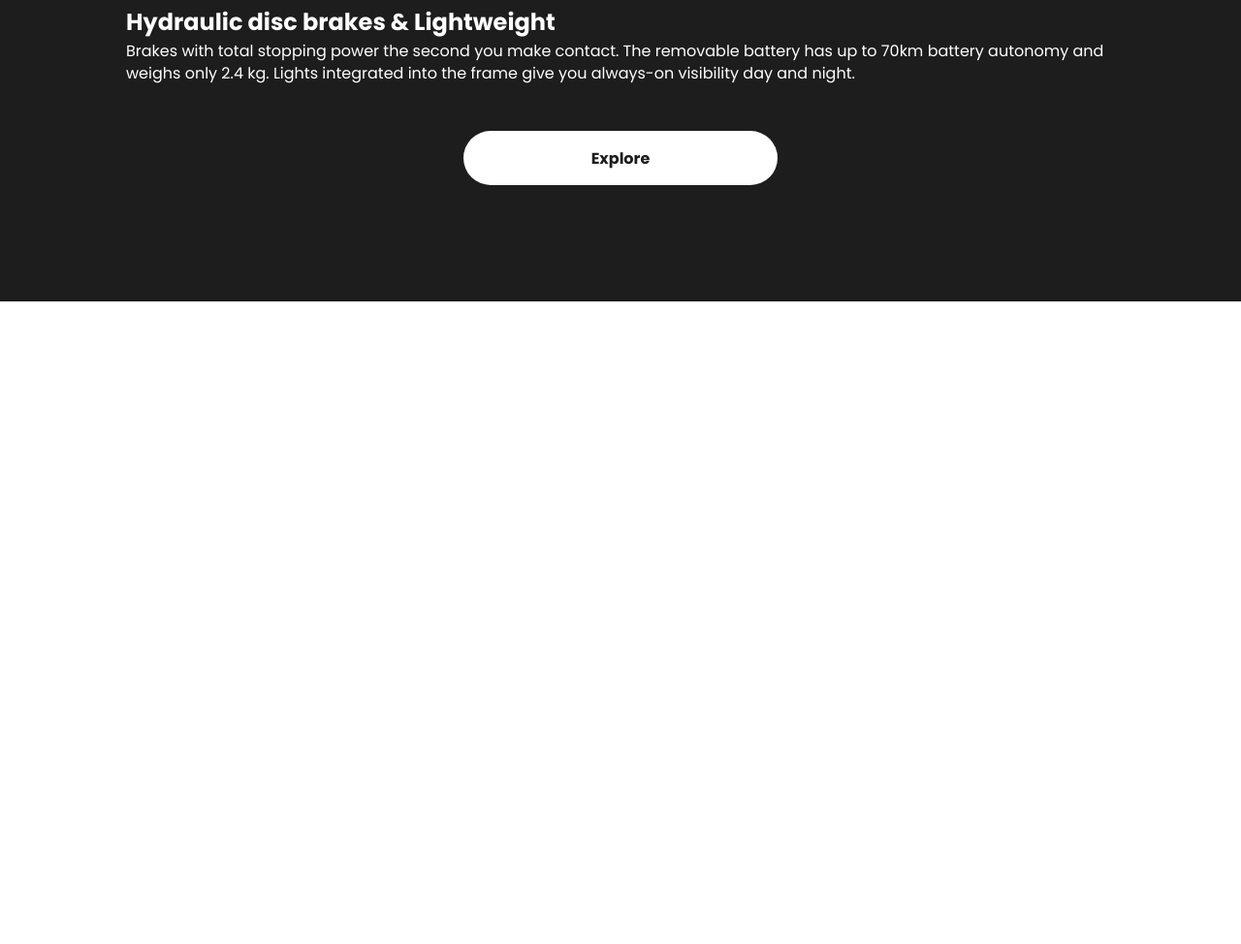
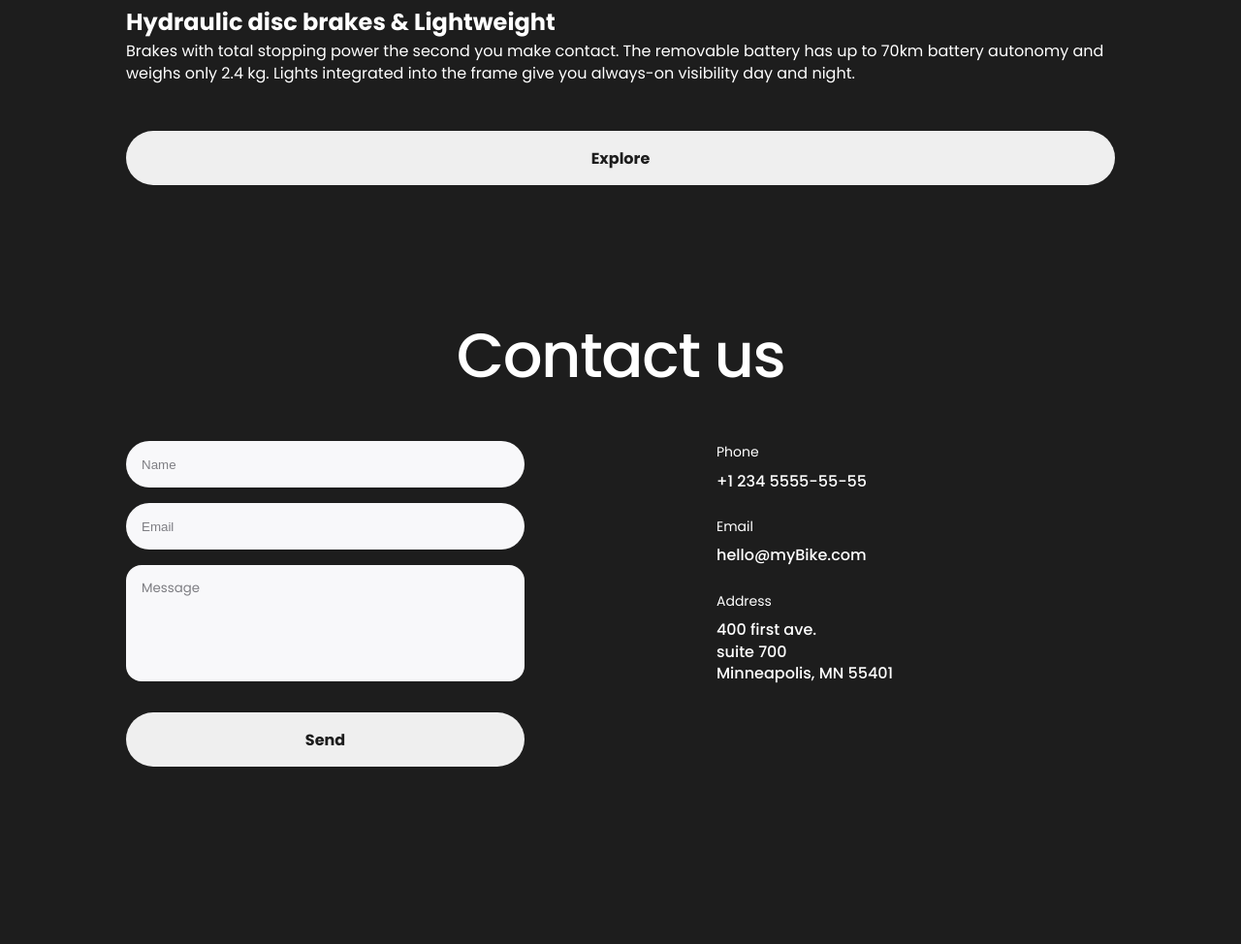
Before and after one commit to oolcha/layout_bike, a website built with Parcel: page src/index.html in a window 1280 px wide. Shown: the part 3260-4234 px from the top of the page at 97% size. Before the commit the page ends 3571 px from the top, so only its background shows below. Built offline with nearby package versions, Linux system fonts and the light colour scheme; files whose address does not match are found by name.

Commit message:
add fourth section, footer

```diff
--- a/src/index.html
+++ b/src/index.html
@@ -220,15 +220,70 @@
                   Brakes with total stopping power the second you make contact. The removable battery has up to 70km battery autonomy and weighs only 2.4 kg. Lights integrated into the frame give you always-on visibility day and night.
                 </p>
               </article>
+
+              <button class="button details__button">Explore</button>
+
             </div>
+          </section>
 
-            <div class="button button__details">
-              <a href="#" class="button__details-primary">Explore</a>
+          <section class="contacts" id="contacts">
+            <h2 class="section-title">Contact us</h2>
+
+            <div class="contacts__container">
+
+              <div class="contacts__form">
+                <form action="/">
+                  <input
+                    name="name"
+                    type="text"
+                    placeholder="Name"
+                    class="contacts__form-field"
+                  >
+
+                  <input
+                    name="email"
+                    type="email"
+                    placeholder="Email"
+                    class="contacts__form-field"
+                  >
+
+                  <textarea
+                    name="message"
+                    placeholder="Message"
+                    class="contacts__form-field contacts__form-field--textarea"
+                  ></textarea>
+
+                  <button class="button contacts__form-button">Send</button>
+                </form>
+              </div>
+
+              <div class="contacts__info">
+                <div class="contacts__info-field">
+                  <div class="contacts__info-title">Phone</div>
+                  <a href="tel:+1 234 5555-55-55" class="contacts__info-link">+1 234 5555-55-55</a>
+                </div>
+
+                <div class="contacts__info-field">
+                  <div class="contacts__info-title">Email</div>
+                  <a href="mailto:hello@myBike.com" class="contacts__info-link">hello@myBike.com</a>
+                </div>
+
+                <div class="contacts__info-field">
+                  <div class="contacts__info-title">Address</div>
+                  <a href="https://goo.gl/maps/uBQo1TZ2gAx54sBD6" class="contacts__info-link">
+                    400 first ave.
+                    <br>
+                    suite 700
+                    <br>
+                    Minneapolis, MN 55401
+                  </a>
+                </div>
+              </div>
             </div>
           </section>
         </div>
       </div>
     </main>
-
+    <footer class="footer"></footer>
   </body>
 </html>
--- a/src/styles/blocks/button.scss
+++ b/src/styles/blocks/button.scss
@@ -1,36 +1,21 @@
 .button {
-  @include pageGrid;
-  &__details {
-    margin-top: 40px;
+  //@include pageGrid;
 
-    @include onTablet {
-      margin-top: 48px;
-    }
-
-    &-primary {
   display: flex;
   justify-content: center;
   align-items: center;
+  //margin-top: 48px;
   width: 100%;
   height: 56px;
   padding: 0 48px;
+  border: none;
+  border-radius: 40px;
 
+  color: $main-dark-color;
+  font-family: inherit;
+  font-size: 16px;
   font-weight: 700;
   line-height: 27px;
-      color: $main-dark-color;
-      background-color: $main-text-color;
-      border-radius: 40px;
-      text-decoration: none;
-
-      @include onTablet {
-        grid-column: 2 / 6;
-        width: 392px;
-      }
-
-      @include onDesktop {
-        grid-column: 5 / 9;
-        width: 324px;
-      }
 
   &:hover {
     box-shadow: 1px 4px 16px 0 rgba(232, 232, 240, 0.4);
@@ -40,5 +25,3 @@
     box-shadow: 1px 4px 16px 0 rgba(232, 232, 240, 0.64);
   }
 }
-  }
-}
--- /dev/null
+++ b/src/styles/blocks/contacts.scss
@@ -0,0 +1,94 @@
+.contacts {
+  &__container {
+    @include pageGrid;
+
+    display: grid;
+    row-gap: 48px;
+  }
+
+  &__form {
+    grid-column: 1 / -1;
+
+    @include onTablet {
+      grid-column: 1 / 4;
+    }
+
+    @include onDesktop {
+      grid-column: 1 / 6;
+    }
+
+    &-field {
+      display: block;
+      margin-bottom: 16px;
+      width: 100%;
+      height: 48px;
+      padding: 14px 16px;
+      color: #292929;
+      line-height: 20px;
+      border: none;
+      border-radius: 40px;
+      background: #f8f8fa;
+      outline: none;
+
+      &:hover {
+        border: 1px solid #d5d7de;
+      }
+
+      &:focus {
+        border: 1px solid #292929;
+      }
+
+      &::placeholder {
+        color: #7e7e83;
+        line-height: 20px;
+      }
+
+      &--textarea {
+        margin-bottom: 32px;
+        height: 120px;
+        border-radius: 16px;
+        resize: none;
+        font-family: inherit;
+      }
+    }
+
+    &-button {
+      @include onTablet {
+        margin-bottom: 120px;
+      }
+
+      @include onDesktop {
+        margin-bottom: 180px;
+      }
+    }
+  }
+
+  &__info {
+    margin-bottom: 120px;
+    grid-column: 1 / -1;
+
+    @include onTablet {
+      grid-column: span 3;
+    }
+
+    @include onDesktop {
+      grid-column: 8 / -1;
+    }
+
+    &-field {
+      margin-bottom: 24px;
+    }
+
+    &-title {
+      margin-bottom: 8px;
+      font-size: 14px;
+    }
+
+    &-link {
+      color: $main-text-color;
+      font-size: 16px;
+      font-weight: 500;
+      text-decoration: none;
+    }
+  }
+}
--- a/src/styles/blocks/details.scss
+++ b/src/styles/blocks/details.scss
@@ -7,7 +7,9 @@
       row-gap: 48px;
     }
   }
-}
+
+  //&__button {
+  //}
 
   .detail {
     &__photos {
@@ -55,3 +57,4 @@
       font-weight: 700;
     }
   }
+}
--- /dev/null
+++ b/src/styles/blocks/footer.scss
@@ -0,0 +1,18 @@
+.footer {
+  position: sticky;
+  width: 100%;
+  height: 200px;
+  z-index: -1;
+
+  background-image: url("../images/footer.png");
+  background-size: cover;
+  background-position: center;
+
+  @include onTablet {
+    height: 480px;
+  }
+
+  @include onDesktop {
+    height: 555px;
+  }
+}
--- a/src/styles/styles.scss
+++ b/src/styles/styles.scss
@@ -19,3 +19,5 @@
 @import "blocks/product";
 @import "blocks/details";
 @import "blocks/button";
+@import "blocks/contacts";
+@import "blocks/footer";
--- a/src/styles/utils/mixins.scss
+++ b/src/styles/utils/mixins.scss
@@ -14,11 +14,11 @@
   padding-inline: 20px;
 
   @include onTablet {
+    //max-width: 1020px;
     padding-inline: 72px;
   }
 
   @include onDesktop {
-    //min-width: 1020px;
     max-width: 1260px;
     margin-inline: auto;
     padding-inline: 120px;
--- a/src/styles/utils/variables.scss
+++ b/src/styles/utils/variables.scss
@@ -1,5 +1,5 @@
 $tablet-min-width: 744px;
-$desktop-min-width: 1024px;
+$desktop-min-width: 1020px;
 
 //$c-gray: #eee;
 $main-text-color: #fff;
```
Also changed, not shown: 1 other file. Lines whose indentation alone changed are shown as unchanged.
